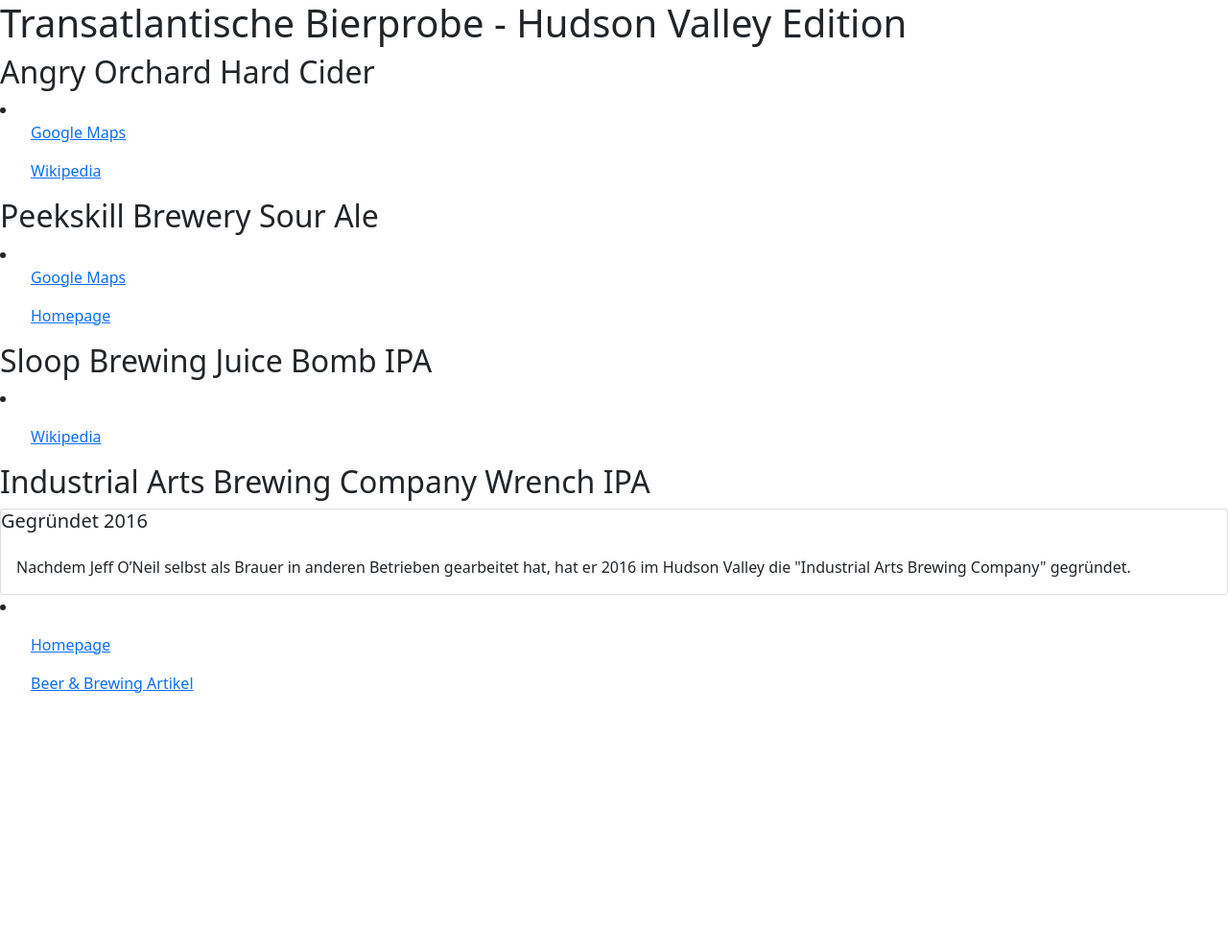
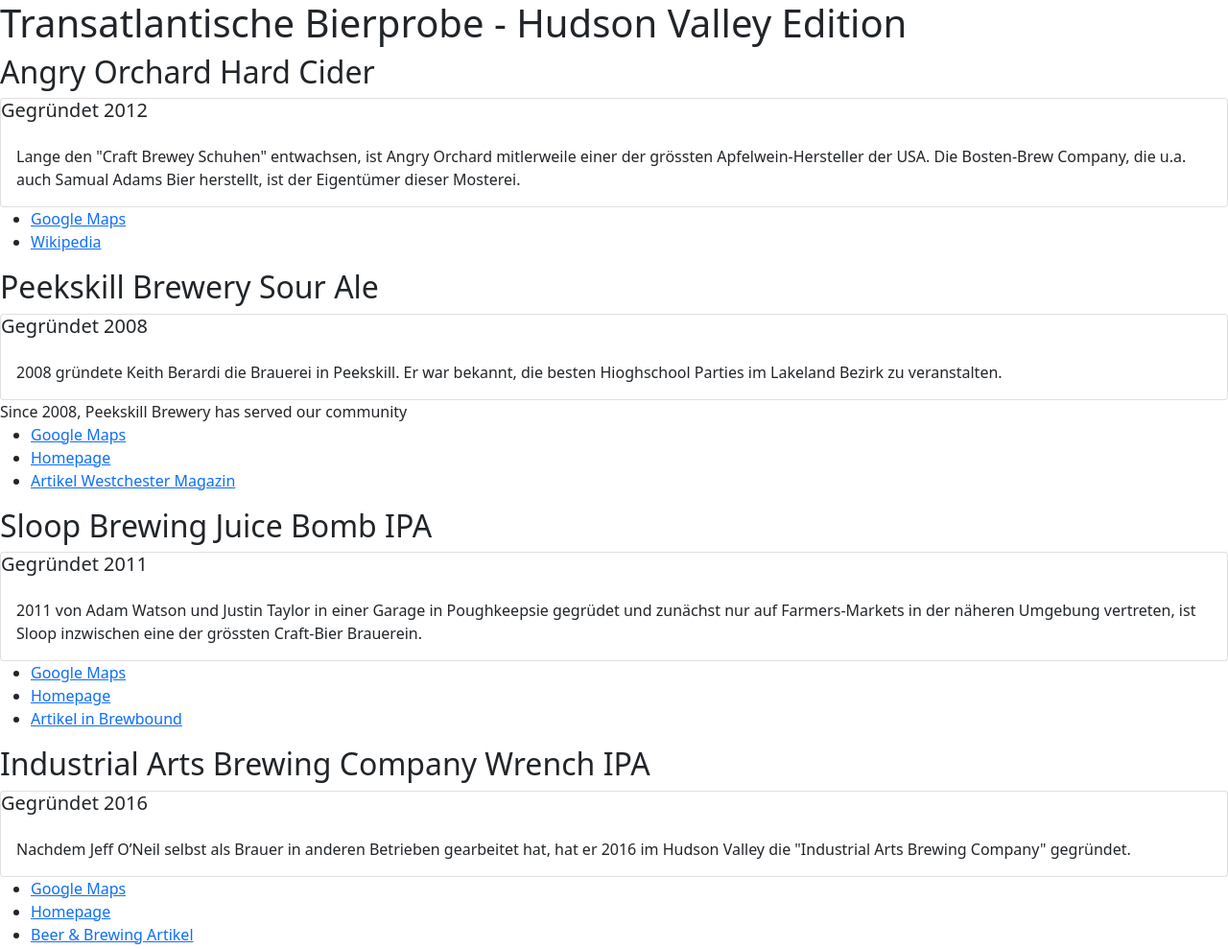
Before and after one commit to fahrbier/tab, a plain HTML site: page index.html in a window 1280 px wide. Shown: the whole page at 96% size. Before the commit the page ends 800 px from the top, so only its background shows below. Drawn offline with nearby package versions, Linux system fonts and the light colour scheme.

Commit message:
more info

```diff
--- a/index.html
+++ b/index.html
@@ -1,53 +1,105 @@
 <!doctype html>
 <html lang="en">
+
 <head>
   <!-- Required meta tags -->
   <meta charset="utf-8">
   <meta name="viewport" content="width=device-width, initial-scale=1">
 
   <!-- Bootstrap CSS -->
-    <link href="https://cdn.jsdelivr.net/npm/bootstrap@5.1.3/dist/css/bootstrap.min.css" rel="stylesheet" integrity="sha384-1BmE4kWBq78iYhFldvKuhfTAU6auU8tT94WrHftjDbrCEXSU1oBoqyl2QvZ6jIW3" crossorigin="anonymous">
+  <link href="https://cdn.jsdelivr.net/npm/bootstrap@5.1.3/dist/css/bootstrap.min.css" rel="stylesheet"
+    integrity="sha384-1BmE4kWBq78iYhFldvKuhfTAU6auU8tT94WrHftjDbrCEXSU1oBoqyl2QvZ6jIW3" crossorigin="anonymous">
 
   <title>Hello, world!</title>
 </head>
+
 <body>
   <h1>Transatlantische Bierprobe - Hudson Valley Edition</h1>
 
   <h2>Angry Orchard Hard Cider</h2>
+  <div class="card">
+    <h5 class="card-title">Gegründet 2012</h5>
+    <div class="card-body">
+     Lange den "Craft Brewey Schuhen" entwachsen, ist Angry Orchard mitlerweile einer der grössten Apfelwein-Hersteller der USA. Die Bosten-Brew Company, die u.a.
+     auch Samual Adams Bier herstellt, ist der Eigentümer dieser Mosterei.
+    </div>
+  </div>
+  <ul>
+    <li><a
+        href="https://www.google.com/maps/place/Angry+Orchard/@41.5459722,-74.4139817,10.67z/data=!4m5!3m4!1s0x89dcd7d91796024d:0xf2690df6ce4c0032!8m2!3d41.5899328!4d-74.2239971">Google
+        Maps</a></li>
+    <li><a href="https://en.wikipedia.org/wiki/Angry_Orchard">Wikipedia</a></li>
+  </ul>
 
-    <li>
-      <ul><a href="https://www.google.com/maps/place/Angry+Orchard/@41.5459722,-74.4139817,10.67z/data=!4m5!3m4!1s0x89dcd7d91796024d:0xf2690df6ce4c0032!8m2!3d41.5899328!4d-74.2239971">Google Maps</a></ul>
-      <ul><a href="https://en.wikipedia.org/wiki/Angry_Orchard">Wikipedia</a></ul>
-    </li>
+
+
 
   <h2>Peekskill Brewery Sour Ale</h2>
+  <div class="card">
+    <h5 class="card-title">Gegründet 2008</h5>
+    <div class="card-body">
+     2008 gründete Keith Berardi die Brauerei in Peekskill. Er war bekannt, die besten Hioghschool Parties im Lakeland Bezirk zu veranstalten.
+    </div>
+  </div>
 
-        <li>
-      <ul><a href="https://www.google.com/maps/place/The+Peekskill+Brewery/@41.2867523,-73.9314115,17z/data=!3m2!4b1!5s0x89c2c8ce6dc3990b:0x501aec29162471b6!4m5!3m4!1s0x89c2c8cc008de4e5:0xb157ecb53131beeb!8m2!3d41.2868353!4d-73.9291903">Google Maps</a></ul>
-          <ul><a href="https://www.peekskillbrewery.com/home">Homepage</a></ul>
-    </li>
+
+
+
+  Since 2008, Peekskill Brewery has served our community
+  <ul>
+    <li><a
+        href="https://www.google.com/maps/place/The+Peekskill+Brewery/@41.2867523,-73.9314115,17z/data=!3m2!4b1!5s0x89c2c8ce6dc3990b:0x501aec29162471b6!4m5!3m4!1s0x89c2c8cc008de4e5:0xb157ecb53131beeb!8m2!3d41.2868353!4d-73.9291903">Google
+        Maps</a></li>
+        <li><a href="https://www.peekskillbrewery.com/home">Homepage</a></li>
+        <li><a href="https://westchestermagazine.com/life-style/peekskill-brewery-owner-was-lakeland-high-schools-party-king/">Artikel Westchester Magazin</a></li>
+  </ul>
+
+
+
     <h2>Sloop Brewing Juice Bomb IPA</h2>
+    <div class="card">
+      <h5 class="card-title">Gegründet 2011</h5>
+      <div class="card-body">
+        2011 von Adam Watson und Justin Taylor in einer Garage in Poughkeepsie gegrüdet und zunächst nur auf Farmers-Markets in der näheren Umgebung vertreten, ist Sloop inzwischen eine der grössten
+        Craft-Bier Brauerein.
+      </div>
+    </div>
 
-        <li>
-      <ul><a href="https://www.google.com/maps/place/Sloop+Brewing+Co.+@+the+Factory/@41.5302889,-73.8288215,14.12z/data=!4m5!3m4!1s0x89dd48152be660b3:0x9d5a8652424e5b4f!8m2!3d41.538131!4d-73.8188171"></a></ul>
-          <ul><a href="">Wikipedia</a></ul>
-    </li>
+
+
+    <ul>
+      <li><a
+          href="https://www.google.com/maps/place/Sloop+Brewing+Co.+@+the+Factory/@41.5302889,-73.8288215,14.12z/data=!4m5!3m4!1s0x89dd48152be660b3:0x9d5a8652424e5b4f!8m2!3d41.538131!4d-73.8188171">Google Maps</a></li>
+          <li><a href="https://www.sloopbrewing.com/">Homepage</a></li>
+          <li><a href="https://www.brewbound.com/news/sloop-brewing-co-enters-alternating-proprietorship-with-smuttynose-brewing-co/">Artikel in Brewbound</a></li>
+    </ul>
+
+
+
     <h2>Industrial Arts Brewing Company Wrench IPA</h2>
     <div class="card">
       <h5 class="card-title">Gegründet 2016</h5>
       <div class="card-body">
 
-    Nachdem Jeff O’Neil selbst als Brauer in anderen Betrieben gearbeitet hat, hat er 2016 im Hudson Valley die "Industrial Arts Brewing Company" gegründet.
+        Nachdem Jeff O’Neil selbst als Brauer in anderen Betrieben gearbeitet hat, hat er 2016 im Hudson Valley die
+        "Industrial Arts Brewing Company" gegründet.
       </div>
     </div>
-        <li>
-      <ul><a href="https://www.google.com/maps/place/Industrial+Arts+Brewing+Company/@41.1923699,-74.056627,12.91z/data=!4m5!3m4!1s0x89c2c4f34c84f81d:0x9e4cf5a282d8c7ae!8m2!3d41.208345!4d-73.9911689"></a></ul>
-          <ul><a href="https://www.industrialartsbrewing.com/garnerville">Homepage</a></ul>
-          <ul><a href="https://beerandbrewing.com/breakout-brewer-industrial-arts-brewing-co/">Beer & Brewing Artikel</a></ul>
+
+
+  <ul>
+    <li><a
+        href="https://www.google.com/maps/place/Industrial+Arts+Brewing+Company/@41.1923699,-74.056627,12.91z/data=!4m5!3m4!1s0x89c2c4f34c84f81d:0x9e4cf5a282d8c7ae!8m2!3d41.208345!4d-73.9911689">Google Maps</a>
     </li>
+    <li><a href="https://www.industrialartsbrewing.com/garnerville">Homepage</a></li>
+    <li><a href="https://beerandbrewing.com/breakout-brewer-industrial-arts-brewing-co/">Beer & Brewing Artikel</a></li>
+    </ul>
   <!-- Optional JavaScript; choose one of the two! -->
 
   <!-- Option 1: Bootstrap Bundle with Popper -->
-    <script src="https://cdn.jsdelivr.net/npm/bootstrap@5.1.3/dist/js/bootstrap.bundle.min.js" integrity="sha384-ka7Sk0Gln4gmtz2MlQnikT1wXgYsOg+OMhuP+IlRH9sENBO0LRn5q+8nbTov4+1p" crossorigin="anonymous"></script>
+  <script src="https://cdn.jsdelivr.net/npm/bootstrap@5.1.3/dist/js/bootstrap.bundle.min.js"
+    integrity="sha384-ka7Sk0Gln4gmtz2MlQnikT1wXgYsOg+OMhuP+IlRH9sENBO0LRn5q+8nbTov4+1p"
+    crossorigin="anonymous"></script>
 </body>
+
 </html>
```
Lines whose indentation alone changed are shown as unchanged.
